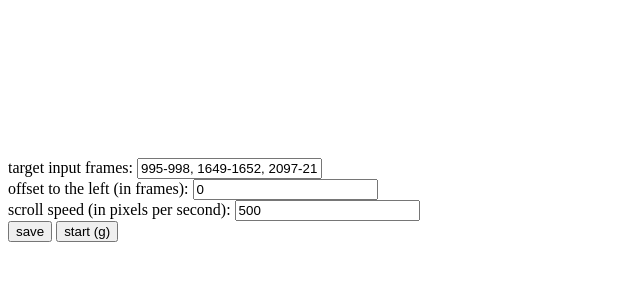
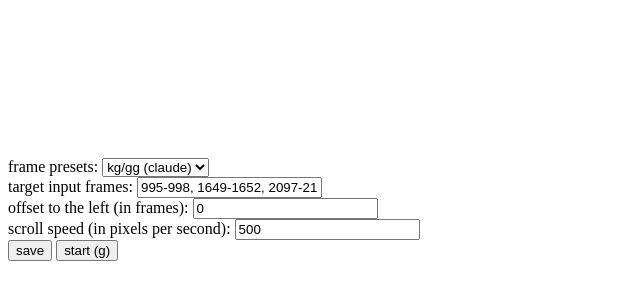
Before and after one commit to graftss/tcbfl, a plain HTML site: page index.html in a window 1280 px wide. Shown: the part 42-342 px from the top of the page, without its empty margins (0-640 px from the left). Drawn offline with Linux system fonts and the light colour scheme.

Commit message:
add option select

```diff
--- a/index.html
+++ b/index.html
@@ -44,6 +44,7 @@
   <div class="game" id="frame"></div>
   <div class="game" id="culler"></div>
   <div id="form">
+    frame presets: <select id="presets"></select><br>
     target input frames: <input id="ranges" type="text" value="995-998, 1649-1652, 2097-2100,  2470-2473, 2747-2750"><br>
     offset to the left (in frames): <input id="offset" type="text" value="0"><br>
     scroll speed (in pixels per second): <input id="scrollSpeed" type="text" value="500"><br>
--- a/index.js
+++ b/index.js
@@ -9,11 +9,25 @@ const moveRect = (elt, x, y, w, h) => {
   elt.style.top = y + px;
   elt.style.width = w + px;
   elt.style.height = h + px;
-}
+};
+
+const DEFAULT_PRESETS = [
+  { name: 'kg/gg (claude)', frames: "995-998, 1649-1652, 2097-2100,  2470-2473, 2747-2750" },
+  { name: 'kg/gg (mill)', frames: '994-997, 1646-1649, 2093-2096, 2464-2467, 2742-2745' },
+  { name: 'nimbus', frames: '2845-2849' },
+];
+
+const presentToSelectItem = preset => {
+  const result = document.createElement('option');
+  result.text = preset.name;
+  result.preset = preset;
+  return result;
+};
 
 class Form {
   constructor(onSave, onStart) {
     this.elements = {
+      presets: document.getElementById('presets'),
       ranges: document.getElementById('ranges'),
       offset: document.getElementById('offset'),
       scrollSpeed: document.getElementById('scrollSpeed'),
@@ -23,6 +37,16 @@ class Form {
 
     this.elements.save.onclick = () => onSave(this.parse());
     this.elements.start.onclick = onStart;
+
+    DEFAULT_PRESETS.forEach(preset => {
+      this.elements.presets.add(presentToSelectItem(preset));
+    });
+
+    this.elements.presets.onchange = (e) => {
+      const idx = e.target.selectedIndex;
+      const opt = this.elements.presets.options[idx];
+      this.elements.ranges.value = opt.preset.frames;
+    };
   }
 
   parse() {
```
